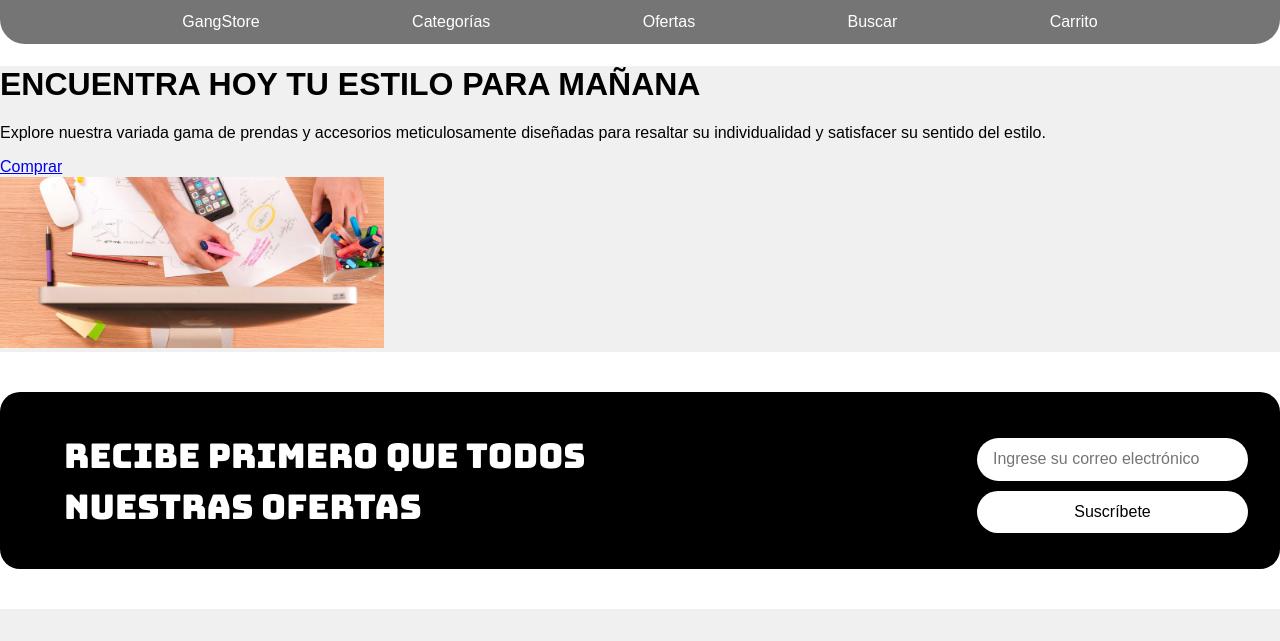
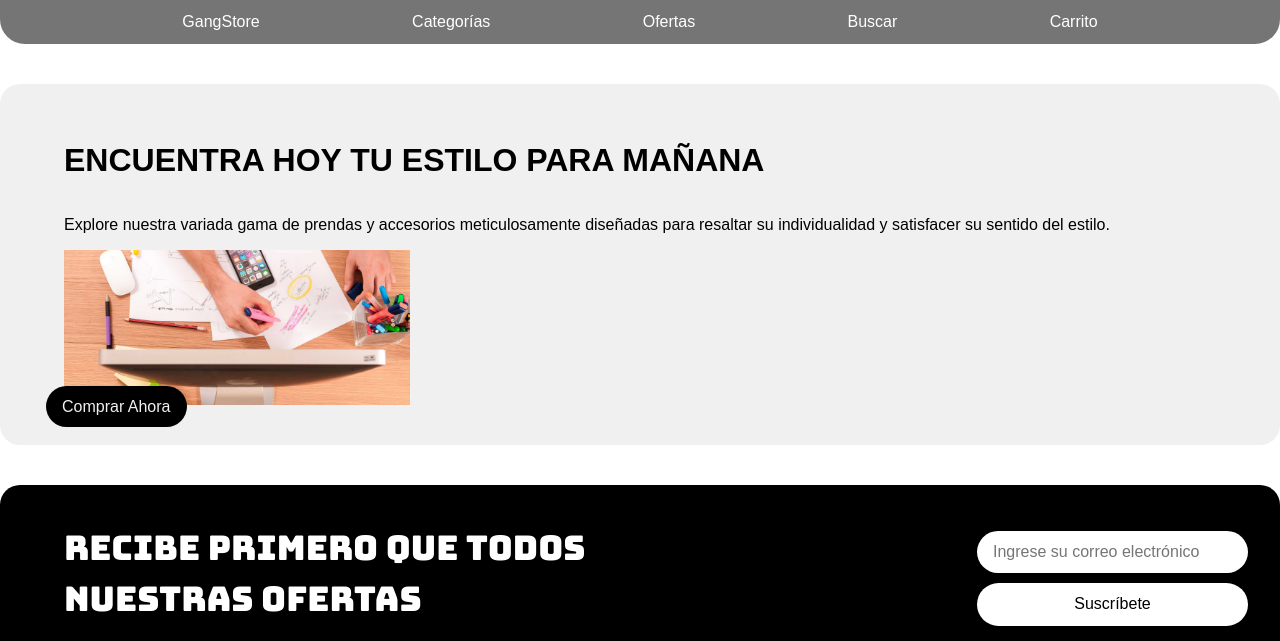
Before and after one commit to JOSASA/ecommerce2.0, a website built with Vite: page index.html in a window 1280 px wide. Shown: the top 641 px of the page. Built offline with nearby package versions, Linux system fonts and the light colour scheme; files whose address does not match are found by name.

Commit message:
copiandole al samuel para moverle al header(le sigo despues)

```diff
--- a/index.html
+++ b/index.html
@@ -30,11 +30,14 @@
 
     <main>
 
-        <header>
-            <section style="background-color: #F0F0F0;">
+        <header >
+            <section class="contenedor-comprar" >
                 <h1>ENCUENTRA HOY TU ESTILO PARA MAÑANA</h1>
+
                 <P>Explore nuestra variada gama de prendas y accesorios meticulosamente diseñadas para resaltar su individualidad y satisfacer su sentido del estilo.</P>
-                <a href="#">Comprar</a>
+                <div class="boton-comprar-ahora">
+                    <a  href="#">Comprar Ahora</a>
+                </div>
                 <div>
                     <aside aria-label="imagen de ropa">
                         <img style="width: 30%;" src="src/images/hero.jpg" alt="armario de ropa">
--- a/src/css/style.css
+++ b/src/css/style.css
@@ -16,6 +16,11 @@ body {
   font-family: 'Krub', sans-serif;
   margin: 0;
   /*background-color: #771616;*/
+}
+
+header{
+
+
 }
 
 .titulo {
@@ -62,6 +67,43 @@ body {
 .navegacion-principal a:hover {
   background-color: var(--primario);
 }
+.contenedor-comprar {
+  display: flex;
+  flex-wrap: wrap;
+  text-align: left;
+  position: relative;
+  margin: 40px auto;
+  padding: 36px 64px;
+  border-radius: 20px;
+  background-color: #f0f0f0;
+
+}
+.boton-comprar-ahora{
+  margin-top: 10px;
+  margin-bottom: 20px ;
+  margin-left: 30px;
+  position: absolute;
+  bottom: 8px;
+  left: 16px;
+  font-size: 18px;
+}
+.boton-comprar-ahora a{
+  width: 100%;
+  padding: 12px 16px;
+  text-align: center;
+  border-radius: 62px;
+  text-decoration: none;
+  color: #f0f0f0;
+  background-color: black;
+  font-size: 1.6rem;
+  transition: background-color 0.3s ease;
+}
+.boton-comprar-ahora a:hover{
+  background-color: var(--gris);
+  color: #000000;
+}
+/*contenedor comprar*/
+
 /*Suscribe Box*/
 .contenedor-suscribete {
   display: flex;
```
